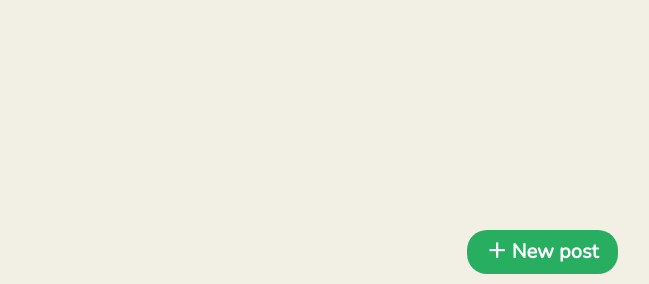
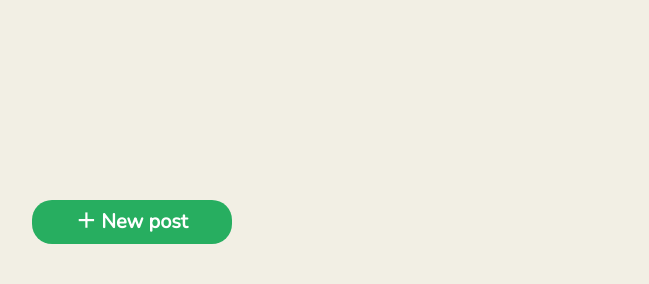
Before and after one commit to abeyuyajp/diary, a Laravel app: page /search in a window 1280 px wide. Shown: the part 516-800 px from the top of the page, without its empty margins (508-1157 px from the left). Run offline with Laravel 8, Linux system fonts and the light colour scheme; a user stored in the database is signed in; tables that the repository leaves empty hold one stand-in row (values such as "Sample post"); grey boxes marked "Sample" are stand-in pictures; style sheets or scripts are compiled from the project's sources.

Commit message:
追従ボタンの修正2

```diff
--- a/backend/app/Http/Controllers/PostsController.php
+++ b/backend/app/Http/Controllers/PostsController.php
@@ -31,7 +31,7 @@ class PostsController extends Controller
     {
         $posts = Post::where('user_id', Auth::user()->id)
         ->orderBy('created_at', 'desc')
-        ->paginate(10);
+        ->paginate(20);
 
        $t = new CallYoutubeApi();
        $video = $t->searchVideos();
@@ -180,7 +180,7 @@ class PostsController extends Controller
         $posts = Post::where('user_id', Auth::user()->id)
                        ->where('title', 'like', "%{$request->search}%")
                        ->orderBy('created_at', 'desc')
-                       ->paginate(10);
+                       ->paginate(20);
 
         $search_result = $request->search. 'の検索結果：'.$posts->total().'件';
 
--- a/backend/resources/views/posts/index.blade.php
+++ b/backend/resources/views/posts/index.blade.php
@@ -44,17 +44,32 @@
     </div>
 
     <!--ページネーション-->
-    <div class="mx-auto mt-5" style="width: 150px;">
+    <div class="mx-auto mt-4" style="width: 150px; margin-bottom: 20vh">
         <div class="col-md-4">
             {{ $posts->appends(request()->input())->links() }}
         </div>
     </div>
 
     <!-- 追従投稿ボタン -->
-    <div>
-        <a href="{{ url('posts/create') }}" class="btn-club-green"  style="position: fixed; bottom: 10px; right: 12vw; padding: 6px 4px; border-radius: 20px; padding: 6px 20px; color: white; text-decoration: none;">
+    <div style="display: flex;">
+        <a href="{{ url('posts/create') }}" class="btn-club-green"
+        style= "position: fixed;
+                width: 200px;
+                height: 44px;
+                line-height: 44px;
+                left:50%;
+                bottom: 5vh;
+                margin-left:-100px;
+                display: block;
+                color: #fff;
+                text-align: center;
+                text-decoration: none;
+                font-size:12px;
+                border-radius: 20px;
+                ">
             <strong style="font-size: 20px;">＋ New post</strong>
         </a>
     </div>
+
 </div>
 @endsection
```
